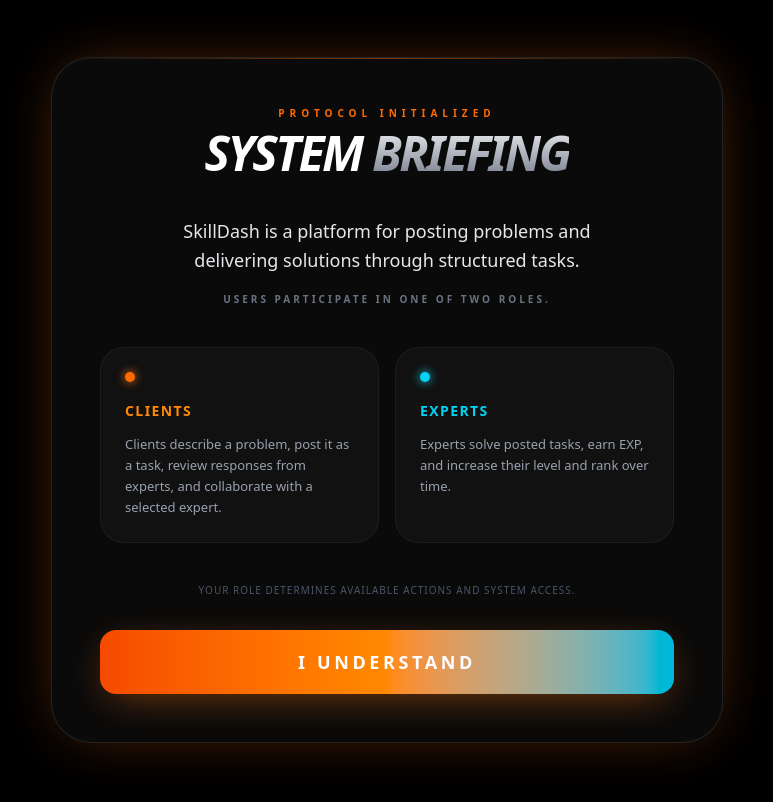
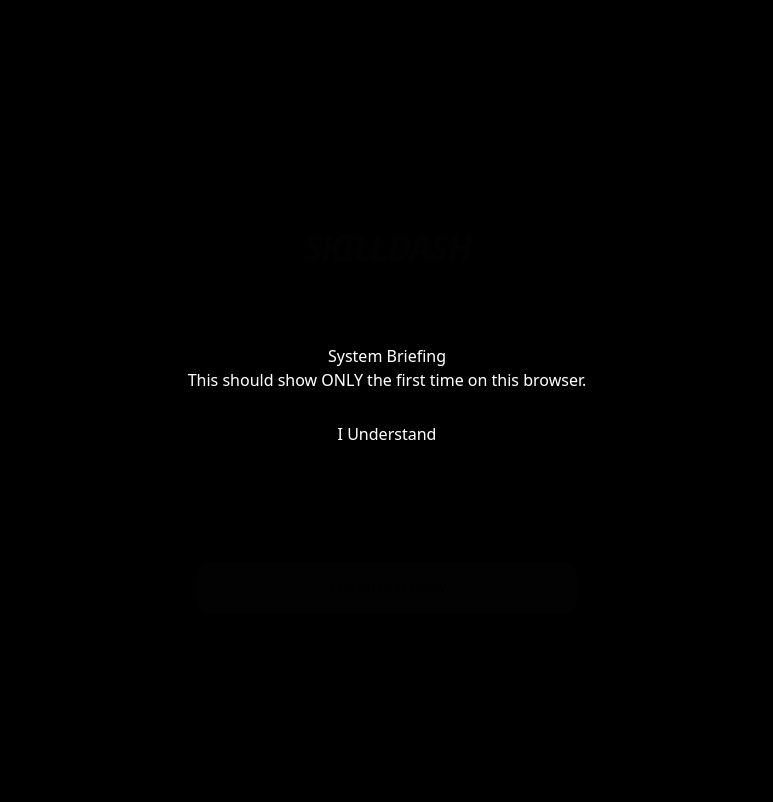
Before and after one commit to ars2904/SkillDash, a Next.js app in the folder frontend/: page /login in a window 1280 px wide. Shown: the top 802 px of the page, without its empty margins (253-1026 px from the left). Built offline with nearby package versions, Linux system fonts and the light colour scheme.

Commit message:
Skilldash V.0.1.1

```diff
--- a/frontend/src/components/SystemBriefing.tsx
+++ b/frontend/src/components/SystemBriefing.tsx
@@ -1,99 +1,63 @@
 'use client';
-
 import { useEffect, useState } from 'react';
 
 export default function SystemBriefing() {
-  const [showBriefing, setShowBriefing] = useState(false);
+  const [ready, setReady] = useState(false);      // wait for browser
+  const [seen, setSeen] = useState(false);        // has user seen briefing?
 
+  // Mark that we are on the browser (window + localStorage exist)
   useEffect(() => {
-    const seen = localStorage.getItem('briefingSeen');
-    if (!seen) {
-      setShowBriefing(true);
-    }
+    setReady(true);
   }, []);
 
+  // After we know we're on the browser, read localStorage once
+  useEffect(() => {
+    if (!ready) return;
+    try {
+      const stored = localStorage.getItem('briefingSeen');
+      if (stored === 'true') {
+        setSeen(true);        // already seen → don't show
+      }
+    } catch (e) {
+      console.error('localStorage error', e);
+    }
+  }, [ready]);
+
+  // If not ready or already seen → render nothing
+  if (!ready || seen) return null;
+
   const closeBriefing = () => {
+    try {
       localStorage.setItem('briefingSeen', 'true');
-    setShowBriefing(false);
+    } catch (e) {
+      console.error('localStorage error', e);
+    }
+    setSeen(true);
   };
 
-  if (!showBriefing) return null;
-
+  // Simple visible test UI (replace with your fancy UI later)
   return (
-    <>
-      {/* ================= SYSTEM BRIEFING ================= */}
-      <div className="fixed inset-0 z-[9999] flex items-center justify-center bg-black/90 backdrop-blur-xl p-4 transition-opacity duration-500">
-        <div className="w-full max-w-2xl bg-[#0a0a0a] border border-white/10 rounded-[2.5rem] p-8 md:p-12 shadow-[0_0_60px_-15px_rgba(249,115,22,0.4)] relative overflow-hidden transition-all duration-500 ease-out">
-
-          {/* Top Glow Line */}
-          <div className="absolute top-0 left-0 w-full h-[1px] bg-gradient-to-r from-transparent via-orange-500 to-transparent opacity-50" />
-
-          <div className="relative z-10">
-            <div className="text-center mb-10">
-              <p className="text-[10px] tracking-[0.5em] text-orange-500 font-bold uppercase mb-2">
-                Protocol Initialized
-              </p>
-              <h2 className="text-4xl md:text-5xl font-black text-white italic tracking-tighter uppercase leading-none">
-                SYSTEM{' '}
-                <span className="text-transparent bg-clip-text bg-gradient-to-b from-white to-gray-500">
-                  BRIEFING
-                </span>
-              </h2>
-            </div>
-
-            <div className="space-y-4 mb-10 text-center">
-              <p className="text-gray-200 text-lg font-medium leading-relaxed max-w-md mx-auto">
-                SkillDash is a platform for posting problems and delivering solutions through structured tasks.
-              </p>
-              <p className="text-gray-500 text-[10px] uppercase tracking-[0.3em] font-bold">
-                Users participate in one of two roles.
-              </p>
-            </div>
-
-            <div className="grid md:grid-cols-2 gap-4 mb-10">
-              {/* Clients */}
-              <div className="group p-6 bg-[#111] border border-white/5 rounded-3xl hover:border-orange-500/40 transition-all">
-                <div className="flex gap-1.5 mb-4">
-                  <div className="w-2.5 h-2.5 rounded-full bg-orange-500 shadow-[0_0_10px_#f97316]" />
-                </div>
-                <span className="text-orange-400 font-black text-sm uppercase tracking-widest">
-                  Clients
-                </span>
-                <p className="text-gray-400 mt-3 text-[13px] leading-relaxed">
-                  Clients describe a problem, post it as a task, review responses from experts, and collaborate with a selected expert.
-                </p>
-              </div>
-
-              {/* Experts */}
-              <div className="group p-6 bg-[#111] border border-white/5 rounded-3xl hover:border-cyan-500/40 transition-all">
-                <div className="flex gap-1.5 mb-4">
-                  <div className="w-2.5 h-2.5 rounded-full bg-cyan-400 shadow-[0_0_10px_#22d3ee]" />
-                </div>
-                <span className="text-cyan-400 font-black text-sm uppercase tracking-widest">
-                  Experts
-                </span>
-                <p className="text-gray-400 mt-3 text-[13px] leading-relaxed">
-                  Experts solve posted tasks, earn EXP, and increase their level and rank over time.
-                </p>
-              </div>
-            </div>
-
-            <p className="text-gray-600 text-[10px] mb-8 text-center uppercase tracking-[0.1em]">
-              Your role determines available actions and system access.
-            </p>
-
+    <div
+      style={{
+        position: 'fixed',
+        inset: 0,
+        background: 'rgba(0,0,0,0.9)',
+        color: 'white',
+        display: 'flex',
+        alignItems: 'center',
+        justifyContent: 'center',
+        zIndex: 99999,
+        flexDirection: 'column'
+      }}
+    >
+      <h1>System Briefing</h1>
+      <p>This should show ONLY the first time on this browser.</p>
       <button
         onClick={closeBriefing}
-              className="group relative w-full h-16 overflow-hidden bg-gradient-to-r from-orange-600 via-orange-400 to-cyan-500 text-white font-black rounded-2xl shadow-[0_10px_40px_-10px_rgba(249,115,22,0.5)] active:scale-95"
+        style={{ marginTop: 20, padding: '10px 20px' }}
       >
-              <span className="relative z-10 text-lg uppercase tracking-[0.2em]">
         I Understand
-              </span>
-              <div className="absolute inset-0 translate-x-[-100%] group-hover:translate-x-[100%] transition-transform duration-1000 bg-gradient-to-r from-transparent via-white/20 to-transparent" />
       </button>
     </div>
-        </div>
-      </div>
-    </>
   );
 }
```
Lines whose indentation alone changed are shown as unchanged.
